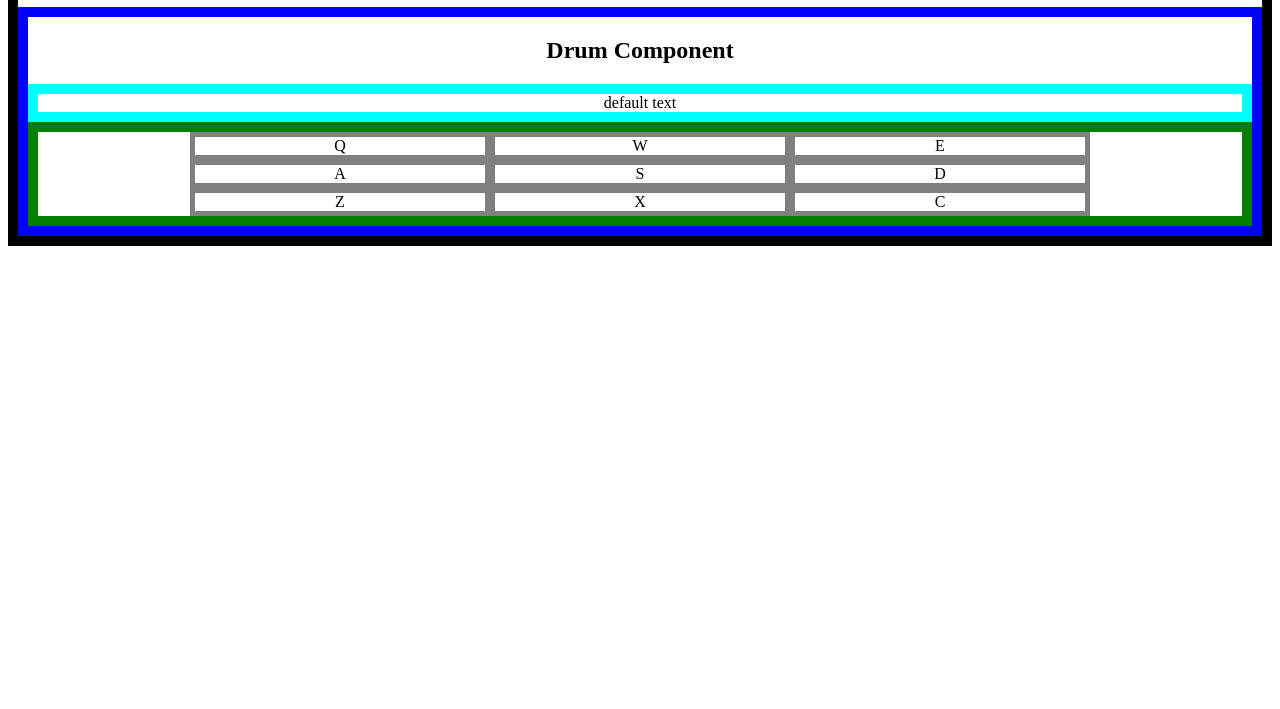
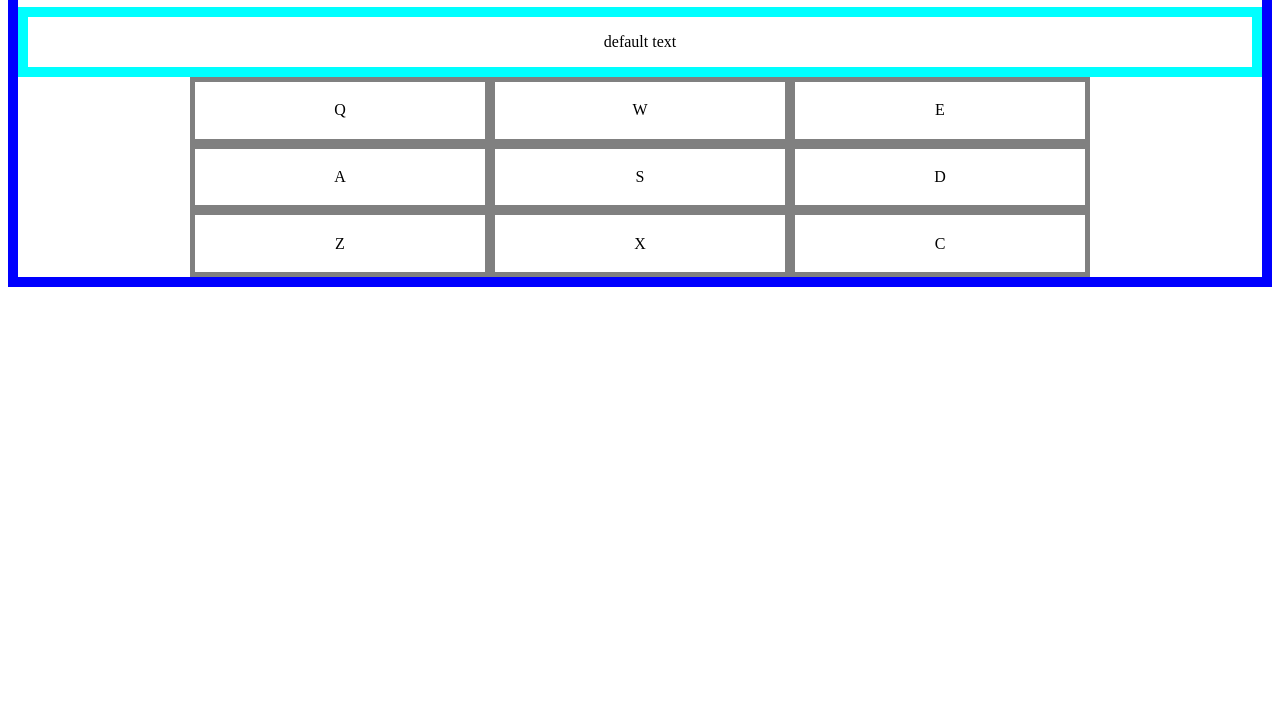
Before and after one commit to kaiorosa1/drum-machine-fcc, a plain HTML site: page index.html in a window 1280 px wide. Shown: the part 91-800 px from the top of the page. Drawn offline with nearby package versions, Linux system fonts and the light colour scheme.

Commit message:
add changes drum set up

```diff
--- a/css/style.css
+++ b/css/style.css
@@ -1,11 +1,16 @@
 .container{
-   border: 10px solid green;
+
    display: grid;
    grid-template-columns: 300px 300px 300px;
+   height: 200px;
    justify-content: center;
+
 }
 .drum-pad{
   border: 5px solid gray;
+  display: flex;
+  justify-content: center;
+  align-items: center;
 }
 .clip {
   display: none;
@@ -13,7 +18,6 @@
 
 #app {
   text-align: center;
-  border: 10px solid black;
 }
 
 #drum-machine{
@@ -21,5 +25,9 @@
 }
 
 #display{
+  display: flex;
+  justify-content: center;
+  align-items: center;
   border: 10px solid cyan;
+  height: 50px;
 }
--- a/js/index.js
+++ b/js/index.js
@@ -5,7 +5,6 @@ class App extends React.Component {
   render() {
     return (
       React.createElement("div", null,
-      React.createElement("h1", null, "App Component"),
       React.createElement(DrumMachine, null)));
 
 
@@ -29,7 +28,7 @@ class DrumMachine extends React.Component {
   render() {
     return (
       React.createElement("div", { id: "drum-machine" },
-      React.createElement("h2", null, "Drum Component"),
+      React.createElement("h1", null, "Drum Machine (FCC)"),
       React.createElement(Display, { displayText: this.state.displayText }),
       React.createElement(DrumPad, { changeDisplay: this.changeDisplay.bind(this) })));
 
```
Also changed, not shown: 1 other file.
